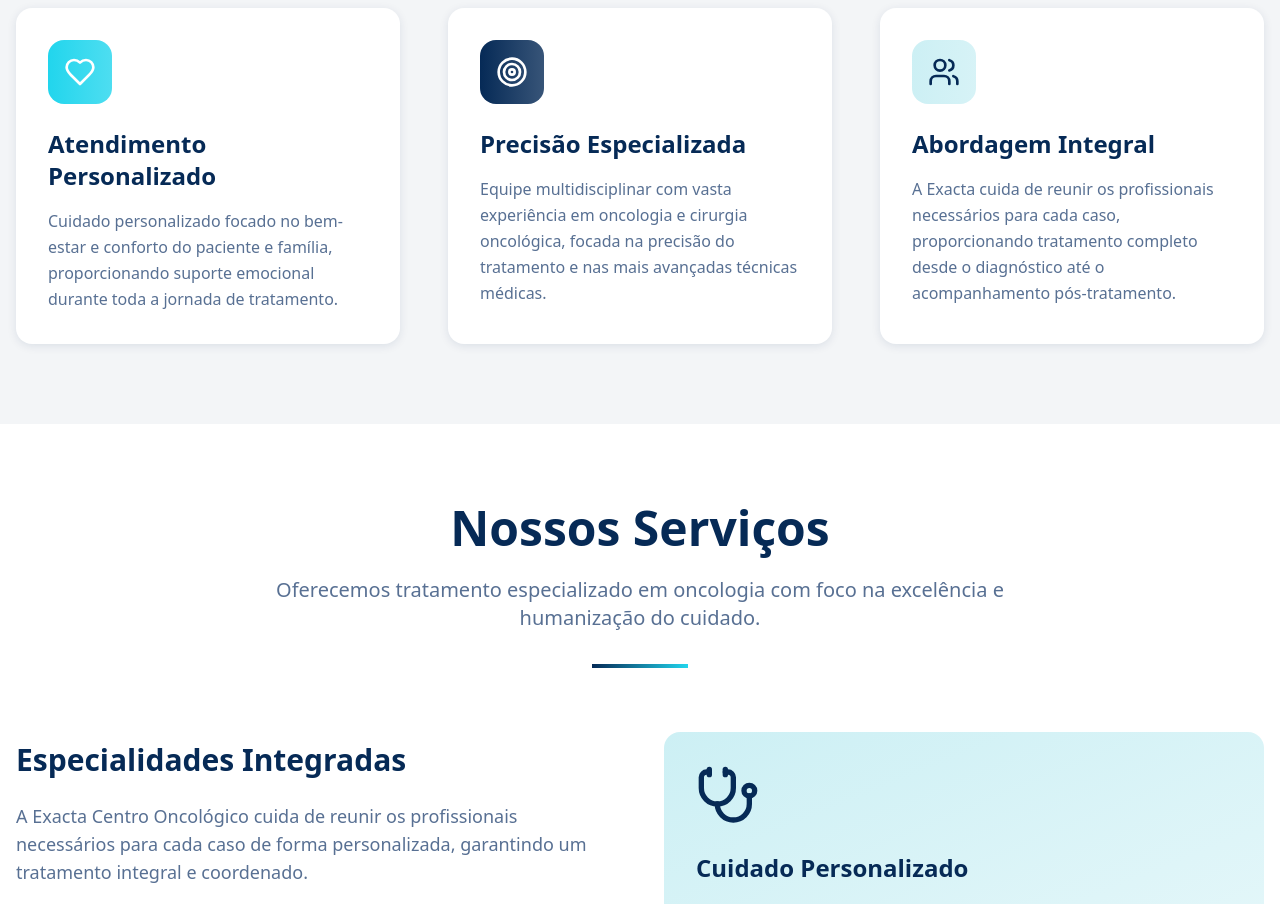
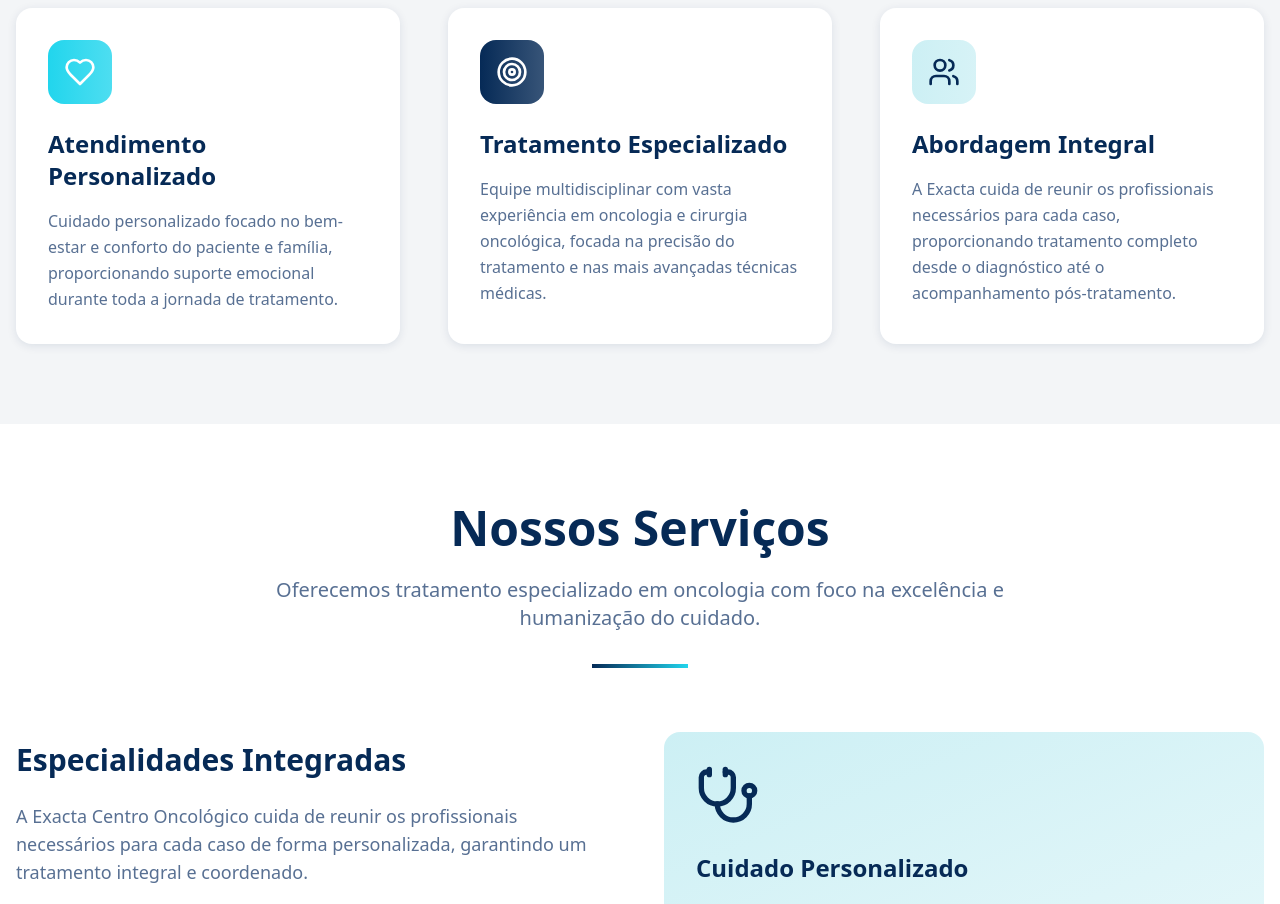
Before and after one commit to drandremolina/exacta-oncology-reimagined, a React (Vite) app: page / in a window 1280 px wide. Shown: the part 1180-2084 px from the top of the page. Built offline with nearby package versions, Linux system fonts and the light colour scheme; the HTML template or start-up script is replaced by a standard one.

Commit message:
Refactor: Update service description

```diff
--- a/src/components/WhyChooseUs.tsx
+++ b/src/components/WhyChooseUs.tsx
@@ -35,7 +35,7 @@ export const WhyChooseUs = () => {
               <Target className="w-8 h-8 text-primary-foreground" />
             </div>
             <h3 className="text-2xl font-bold text-primary mb-4">
-              Precisão Especializada
+              Tratamento Especializado
             </h3>
             <p className="text-muted-foreground leading-relaxed">
               Equipe multidisciplinar com vasta experiência em oncologia e cirurgia oncológica,
```
